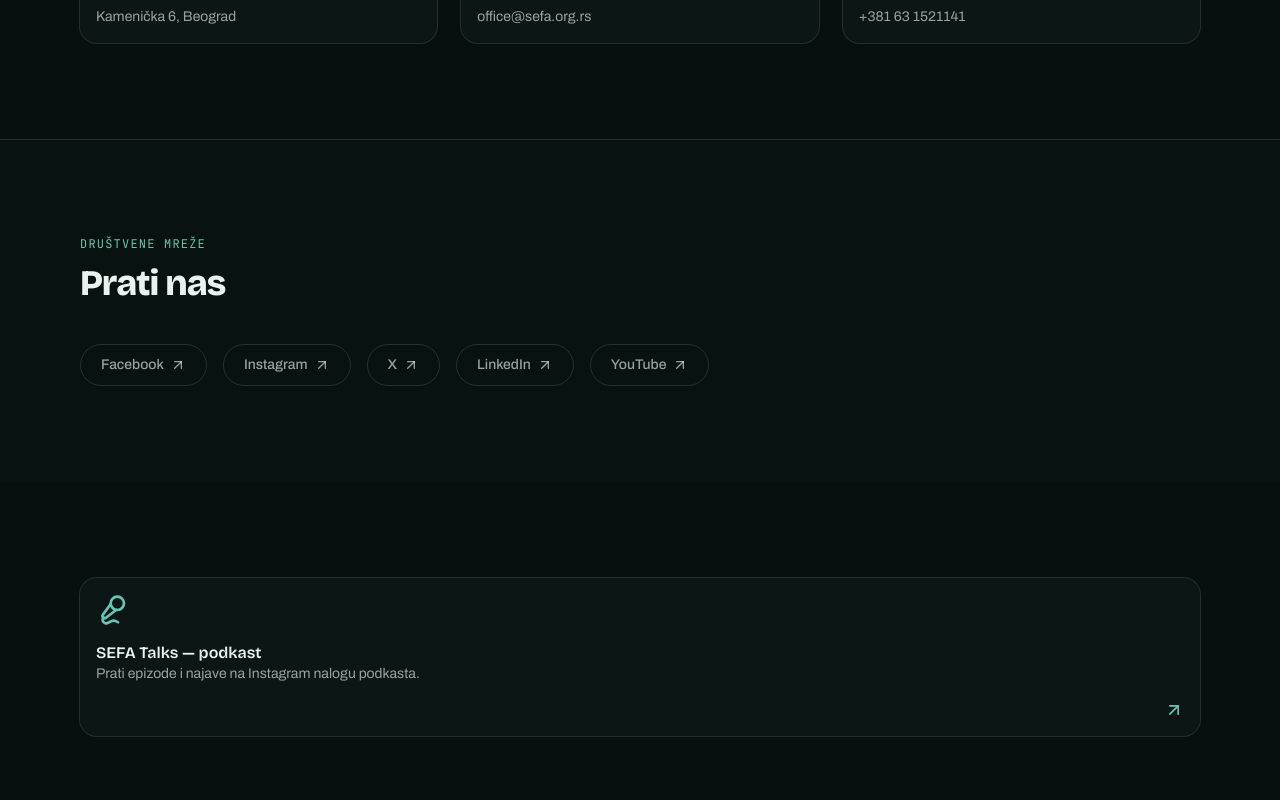
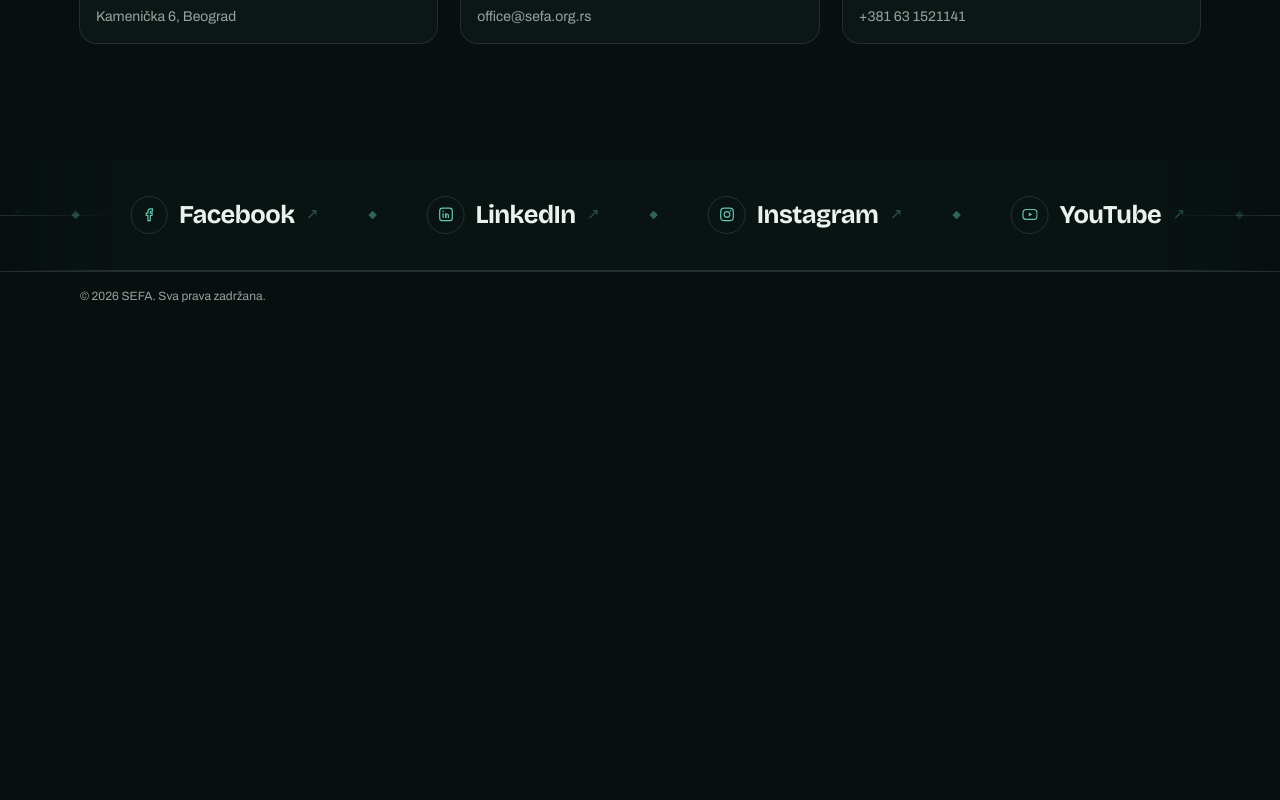
Before and after one commit to ilijaivkovic70-jpg/SEFA-WEBSITE, a Next.js app: page /kontakt in a window 1280 px wide. Shown: the part 480-1280 px from the top of the page. After the commit the page ends 800 px from the top, so only its background shows below. Built offline with nearby package versions, Linux system fonts and the light colour scheme.

Commit message:
Ukloni dupliran odeljak mreža sa stranice Kontakt
"Prati nas" i SEFA Talks kartica su duplirale ono što traka u
footeru već pokazuje. Traka se sad na ovoj stranici diže bliže
sadržaju, umesto da ostane daleko ispod praznog prostora.

```diff
--- a/app/globals.css
+++ b/app/globals.css
@@ -2699,6 +2699,13 @@
   );
 }
 
+/* stranica Kontakt nema više svoj odeljak sa mrežama — traka ovde
+   stoji umesto njega, pa se diže bliže sadržaju iznad i malo se skupi */
+.marquee[data-raised] {
+  margin-top: clamp(-3.5rem, -7vw, -2rem);
+  padding-block: clamp(1.5rem, 3vw, 2.25rem);
+}
+
 .marquee__track {
   display: flex;
   width: max-content;
--- a/app/kontakt/page.tsx
+++ b/app/kontakt/page.tsx
@@ -1,21 +1,13 @@
 import type { Metadata } from "next";
-import { MapPin, Mail, Phone, Mic2, ArrowUpRight } from "lucide-react";
+import { MapPin, Mail, Phone } from "lucide-react";
 import { Card, CardHeader, CardTitle, CardDescription } from "@/components/ui/card";
 import { Reveal } from "@/components/reveal";
 
 export const metadata: Metadata = {
-  title: "Kontakt — SEFA",
+  title: "Kontakt",
   description:
     "Kontakt podaci i društvene mreže Studentske ekonomske fakultetske asocijacije.",
 };
-
-const SOCIAL_LINKS = [
-  { href: "https://facebook.com", label: "Facebook" },
-  { href: "https://instagram.com", label: "Instagram" },
-  { href: "https://x.com", label: "X" },
-  { href: "https://linkedin.com", label: "LinkedIn" },
-  { href: "https://youtube.com", label: "YouTube" },
-];
 
 export default function KontaktPage() {
   return (
@@ -29,14 +21,14 @@
             Javi nam se
           </h1>
           <p className="mx-auto mt-6 max-w-2xl text-muted-foreground">
-            Sva pitanja, predlozi i saradnje su dobrodošli — pronađi nas na
+            Sva pitanja, predlozi i saradnje su dobrodošli, pronađi nas na
             društvenim mrežama ili prođi kroz kontakt podatke ispod.
           </p>
         </section>
       </Reveal>
 
       <Reveal>
-        <section className="mx-auto max-w-6xl px-4 pb-24">
+        <section className="mx-auto max-w-6xl px-4 pb-16">
           <div className="grid gap-6 sm:grid-cols-2 lg:grid-cols-3">
             <a
               href="https://maps.google.com/?q=Kamenička+6+Beograd"
@@ -75,58 +67,6 @@
           </div>
         </section>
       </Reveal>
-
-      <Reveal>
-        <section className="border-t bg-card/40">
-          <div className="mx-auto max-w-6xl px-4 py-24">
-            <p className="font-mono text-xs uppercase tracking-widest text-primary">
-              Društvene mreže
-            </p>
-            <h2 className="font-heading mt-3 text-3xl font-extrabold tracking-tight sm:text-4xl">
-              Prati nas
-            </h2>
-
-            <div className="mt-10 flex flex-wrap gap-4">
-              {SOCIAL_LINKS.map((link) => (
-                <a
-                  key={link.label}
-                  href={link.href}
-                  target="_blank"
-                  rel="noopener noreferrer"
-                  className="inline-flex items-center gap-1.5 rounded-full border px-5 py-2.5 text-sm font-medium text-muted-foreground transition-colors hover:border-primary hover:text-foreground"
-                >
-                  {link.label}
-                  <ArrowUpRight className="size-4" />
-                </a>
-              ))}
-            </div>
-          </div>
-        </section>
-      </Reveal>
-
-      <Reveal>
-        <section className="mx-auto max-w-6xl px-4 py-24">
-          <a
-            href="https://instagram.com"
-            target="_blank"
-            rel="noopener noreferrer"
-            className="block"
-          >
-            <Card className="ring-border hover:-translate-y-1 hover:bg-card/70 hover:shadow-lg">
-              <CardHeader className="flex-row items-center gap-4 space-y-0">
-                <Mic2 className="size-8 shrink-0 text-primary" />
-                <div>
-                  <CardTitle>SEFA Talks — podkast</CardTitle>
-                  <CardDescription>
-                    Prati epizode i najave na Instagram nalogu podkasta.
-                  </CardDescription>
-                </div>
-                <ArrowUpRight className="ml-auto size-5 shrink-0 text-primary" />
-              </CardHeader>
-            </Card>
-          </a>
-        </section>
-      </Reveal>
     </div>
   );
 }
--- a/components/footer.tsx
+++ b/components/footer.tsx
@@ -1,3 +1,7 @@
+"use client";
+
+import { usePathname } from "next/navigation";
+
 /* Adrese naloga — ako se neki nalog promeni, menja se samo `href`. */
 const SOCIAL_LINKS = [
   {
@@ -57,9 +61,14 @@
 }
 
 export function Footer() {
+  // stranica Kontakt više nema svoj odeljak sa mrežama (traka ga zamenjuje),
+  // pa se ovde traka diže bliže ostatku sadržaja — samo na toj stranici
+  const pathname = usePathname();
+  const raised = pathname === "/kontakt";
+
   return (
     <footer className="border-t">
-      <div className="marquee">
+      <div className="marquee" data-raised={raised || undefined}>
         <div className="marquee__track">
           <MarqueeGroup />
           <MarqueeGroup hidden />
```
